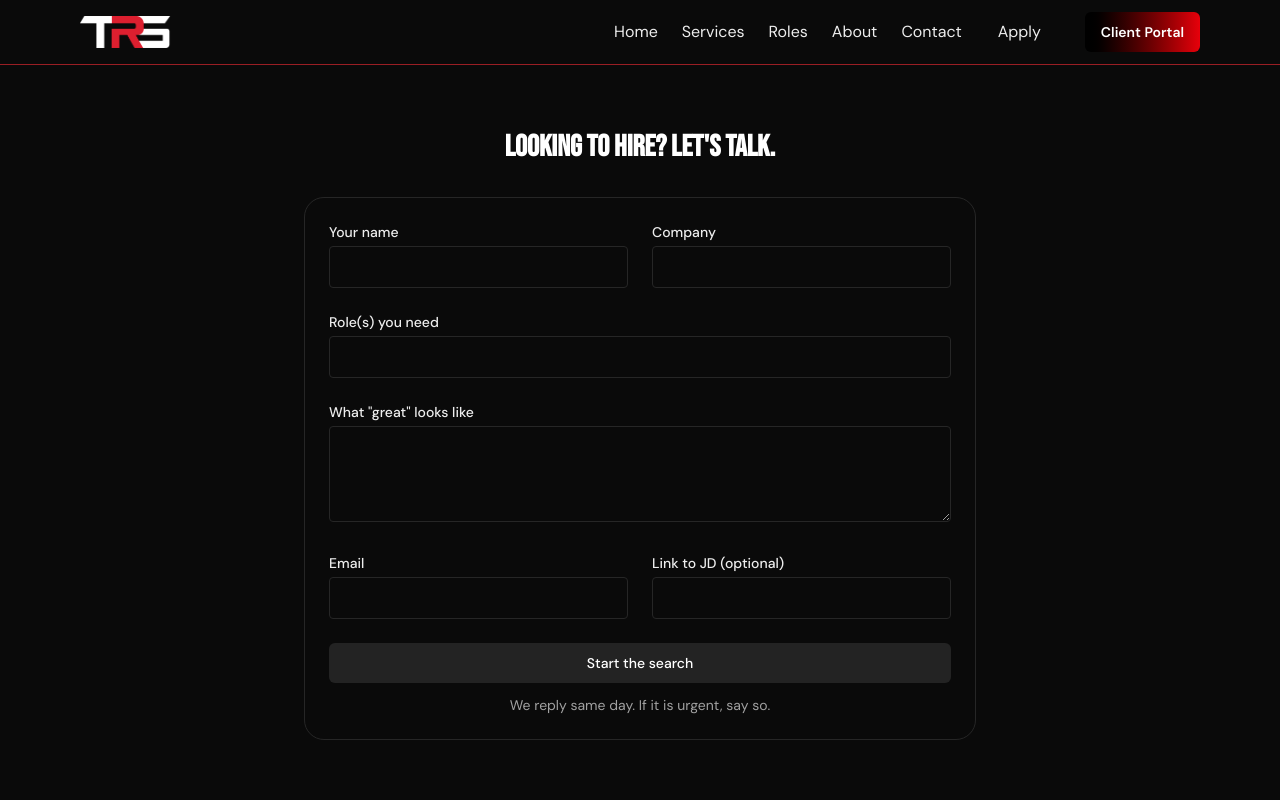
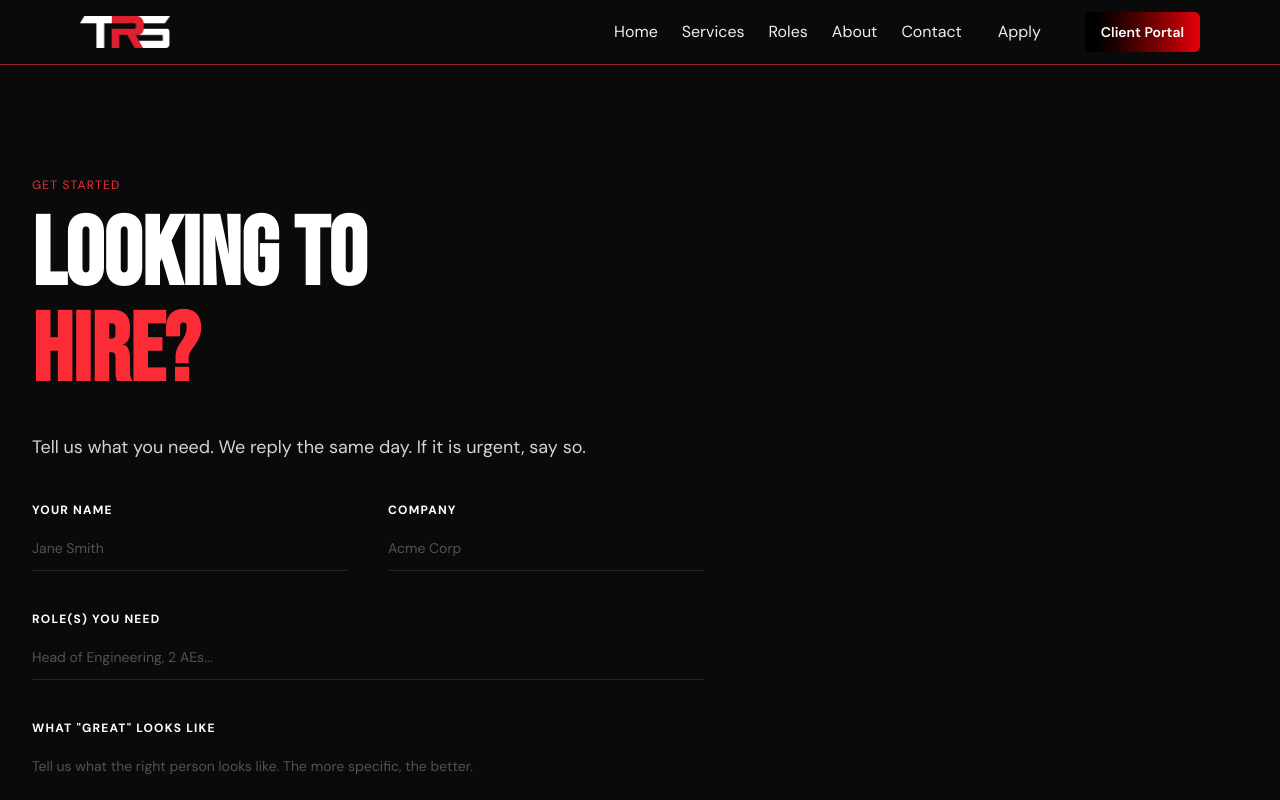
Before and after one commit to trsjohn/trs-website-wendy, a Next.js app: page /contact in a window 1280 px wide. Shown: the top 800 px of the page. Built offline with nearby package versions, Linux system fonts and the light colour scheme.

Commit message:
update pages to match style

```diff
--- a/src/app/contact/page.tsx
+++ b/src/app/contact/page.tsx
@@ -38,62 +38,87 @@ Email: ${values.email}${values.jd ? `\nJD Link: ${values.jd}` : ''}`);
     reset();
   };
 
+  const inputClass = "w-full border-b border-neutral-800 bg-transparent px-0 py-3 text-white placeholder-neutral-600 focus:outline-none focus:border-red-500 transition-colors text-sm";
+  const labelClass = "block text-xs font-bold uppercase tracking-widest text-white mb-2";
+
   return (
-    <div className="max-w-7xl mx-auto px-6 sm:px-8 py-section-y sm:py-section-y-sm">
-      <div className="max-w-2xl mx-auto">
-        <div className="text-center mb-8">
-          <h1 className="text-3xl font-bold text-white mb-4">Looking to hire? Let&apos;s talk.</h1>
+    <div className="space-y-0">
+
+      {/* Hero */}
+      <section className="max-w-7xl mx-auto px-6 sm:px-8 pt-20 pb-8 sm:pt-28 sm:pb-10">
+        <div className="max-w-3xl">
+          <p className="text-xs uppercase tracking-widest text-red-500 mb-4">Get Started</p>
+          <h1 className="text-[clamp(3rem,8vw,6rem)] font-black uppercase leading-none text-white">
+            Looking to<br />
+            <span className="text-red-500">Hire?</span>
+          </h1>
+          <p className="mt-8 text-lg text-neutral-300 max-w-xl leading-relaxed">
+            Tell us what you need. We reply the same day. If it is urgent, say so.
+          </p>
         </div>
+      </section>
 
-        <form onSubmit={handleSubmit(onSubmit)} className="rounded-2xl border border-neutral-800 p-6 space-y-6 text-left">
-          <div className="grid md:grid-cols-2 gap-6">
+      {/* Form */}
+      <section className="max-w-7xl mx-auto px-6 sm:px-8 pb-20">
+        <div className="max-w-2xl">
+          <form onSubmit={handleSubmit(onSubmit)} className="space-y-10">
+
+            <div className="grid md:grid-cols-2 gap-10">
               <div>
-              <label className="block text-sm mb-1 font-medium">Your name</label>
-              <input {...register("name")} className="w-full rounded border border-neutral-800 bg-transparent px-3 py-2" />
-              {errors.name && <p className="text-red-400 text-sm mt-1">{errors.name.message}</p>}
+                <label className={labelClass}>Your name</label>
+                <input {...register("name")} className={inputClass} placeholder="Jane Smith" />
+                {errors.name && <p className="text-red-400 text-xs mt-2 uppercase tracking-wide">{errors.name.message}</p>}
               </div>
               <div>
-              <label className="block text-sm mb-1 font-medium">Company</label>
-              <input {...register("company")} className="w-full rounded border border-neutral-800 bg-transparent px-3 py-2" />
-              {errors.company && <p className="text-red-400 text-sm mt-1">{errors.company.message}</p>}
+                <label className={labelClass}>Company</label>
+                <input {...register("company")} className={inputClass} placeholder="Acme Corp" />
+                {errors.company && <p className="text-red-400 text-xs mt-2 uppercase tracking-wide">{errors.company.message}</p>}
               </div>
             </div>
 
             <div>
-            <label className="block text-sm mb-1 font-medium">Role(s) you need</label>
-            <input {...register("role")} className="w-full rounded border border-neutral-800 bg-transparent px-3 py-2" />
-            {errors.role && <p className="text-red-400 text-sm mt-1">{errors.role.message}</p>}
+              <label className={labelClass}>Role(s) you need</label>
+              <input {...register("role")} className={inputClass} placeholder="Head of Engineering, 2 AEs..." />
+              {errors.role && <p className="text-red-400 text-xs mt-2 uppercase tracking-wide">{errors.role.message}</p>}
             </div>
 
             <div>
-            <label className="block text-sm mb-1 font-medium">What &quot;great&quot; looks like</label>
-            <textarea {...register("great")} className="w-full rounded border border-neutral-800 bg-transparent px-3 py-2 min-h-24" />
-            {errors.great && <p className="text-red-400 text-sm mt-1">{errors.great.message}</p>}
+              <label className={labelClass}>What &quot;great&quot; looks like</label>
+              <textarea
+                {...register("great")}
+                className={`${inputClass} min-h-28 resize-none`}
+                placeholder="Tell us what the right person looks like. The more specific, the better."
+              />
+              {errors.great && <p className="text-red-400 text-xs mt-2 uppercase tracking-wide">{errors.great.message}</p>}
             </div>
 
-          <div className="grid md:grid-cols-2 gap-6">
+            <div className="grid md:grid-cols-2 gap-10">
               <div>
-              <label className="block text-sm mb-1 font-medium">Email</label>
-              <input type="email" {...register("email")} className="w-full rounded border border-neutral-800 bg-transparent px-3 py-2" />
-              {errors.email && <p className="text-red-400 text-sm mt-1">{errors.email.message}</p>}
+                <label className={labelClass}>Email</label>
+                <input type="email" {...register("email")} className={inputClass} placeholder="you@company.com" />
+                {errors.email && <p className="text-red-400 text-xs mt-2 uppercase tracking-wide">{errors.email.message}</p>}
               </div>
               <div>
-              <label className="block text-sm mb-1 font-medium">Link to JD (optional)</label>
-              <input type="url" {...register("jd")} className="w-full rounded border border-neutral-800 bg-transparent px-3 py-2" />
-              {errors.jd && <p className="text-red-400 text-sm mt-1">{errors.jd.message}</p>}
+                <label className={labelClass}>Link to JD <span className="text-neutral-600 normal-case tracking-normal font-normal">(optional)</span></label>
+                <input type="url" {...register("jd")} className={inputClass} placeholder="https://..." />
+                {errors.jd && <p className="text-red-400 text-xs mt-2 uppercase tracking-wide">{errors.jd.message}</p>}
               </div>
             </div>
 
-          <div className="space-y-3">
-            <Button type="submit" disabled={isSubmitting} className="w-full">
-              {isSubmitting ? "Starting…" : "Start the search"}
+            <div className="pt-4 border-t border-white/10">
+              <Button
+                type="submit"
+                disabled={isSubmitting}
+                className="h-14 px-14 font-bold uppercase tracking-widest text-base bg-red-600 hover:bg-red-500 border-0"
+              >
+                {isSubmitting ? "Starting…" : "Start the Search"}
               </Button>
-            <p className="text-center text-sm text-neutral-400">
-              We reply same day. If it is urgent, say so.
-            </p>
             </div>
+
           </form>
         </div>
+      </section>
+
     </div>
   );
 }
--- a/src/app/roles/page.tsx
+++ b/src/app/roles/page.tsx
@@ -28,24 +28,21 @@ function JobDetails({ sourceJdJson }: { sourceJdJson: unknown }) {
   };
 
   const hasAnyDetails = Object.values(details).some(value => value !== undefined);
-
-  if (!hasAnyDetails) {
-    return null;
-  }
+  if (!hasAnyDetails) return null;
 
   return (
-    <div className="space-y-2 text-sm text-neutral-300">
+    <div className="space-y-1 text-sm text-neutral-400 mt-3">
       {details.client && (
-        <p><span className="text-neutral-400">Client:</span> {details.client}</p>
+        <p><span className="text-neutral-500 uppercase tracking-widest text-xs">Client </span>{details.client}</p>
       )}
       {details.location && (
-        <p><span className="text-neutral-400">Location:</span> {details.location}</p>
+        <p><span className="text-neutral-500 uppercase tracking-widest text-xs">Location </span>{details.location}</p>
       )}
       {details.compensation && (
-        <p><span className="text-neutral-400">Compensation:</span> {details.compensation}</p>
+        <p><span className="text-neutral-500 uppercase tracking-widest text-xs">Compensation </span>{details.compensation}</p>
       )}
       {details.contract_type && (
-        <p><span className="text-neutral-400">Type:</span> {details.contract_type}</p>
+        <p><span className="text-neutral-500 uppercase tracking-widest text-xs">Type </span>{details.contract_type}</p>
       )}
     </div>
   );
@@ -74,53 +71,77 @@ export default function RolesPage() {
 
   if (loading) {
     return (
-      <div className="max-w-7xl mx-auto px-6 sm:px-8 py-section-y sm:py-section-y-sm">
-        <div className="text-center">
-          <h1 className="text-3xl font-bold text-white mb-8">Available Roles</h1>
-          <div className="text-neutral-300">Loading roles...</div>
+      <div className="space-y-0">
+        <section className="max-w-7xl mx-auto px-6 sm:px-8 pt-20 pb-16 sm:pt-28 sm:pb-20 border-b border-white/10">
+          <div className="max-w-3xl">
+            <p className="text-xs uppercase tracking-widest text-red-500 mb-4">Open Positions</p>
+            <h1 className="text-[clamp(3rem,8vw,6rem)] font-black uppercase leading-none text-white">
+              Available<br />
+              <span className="text-red-500">Roles.</span>
+            </h1>
           </div>
+        </section>
+        <section className="max-w-7xl mx-auto px-6 sm:px-8 py-20">
+          <p className="text-neutral-500 text-xs uppercase tracking-widest">Loading roles...</p>
+        </section>
       </div>
     );
   }
 
   if (error) {
     return (
-      <div className="max-w-7xl mx-auto px-6 sm:px-8 py-section-y sm:py-section-y-sm">
-        <div className="text-center">
-          <h1 className="text-3xl font-bold text-white mb-8">Available Roles</h1>
-          <div className="text-red-400">{error}</div>
+      <div className="space-y-0">
+        <section className="max-w-7xl mx-auto px-6 sm:px-8 pt-20 pb-16 sm:pt-28 sm:pb-20 border-b border-white/10">
+          <div className="max-w-3xl">
+            <p className="text-xs uppercase tracking-widest text-red-500 mb-4">Open Positions</p>
+            <h1 className="text-[clamp(3rem,8vw,6rem)] font-black uppercase leading-none text-white">
+              Available<br />
+              <span className="text-red-500">Roles.</span>
+            </h1>
           </div>
+        </section>
+        <section className="max-w-7xl mx-auto px-6 sm:px-8 py-20">
+          <p className="text-red-400 text-sm">{error}</p>
+        </section>
       </div>
     );
   }
 
   return (
-    <div className="max-w-7xl mx-auto px-6 sm:px-8 py-section-y sm:py-section-y-sm">
-      <div className="text-center mb-12">
-        <h1 className="text-3xl font-bold text-white mb-4">Available Roles</h1>
-        <p className="text-lg text-neutral-300 max-w-2xl mx-auto">
-          Explore our current open positions and find the role that&apos;s right for you.
+    <div className="space-y-0">
+
+      {/* Hero */}
+      <section className="max-w-7xl mx-auto px-6 sm:px-8 pt-20 pb-16 sm:pt-28 sm:pb-20 border-b border-white/10">
+        <div className="max-w-3xl">
+          <p className="text-xs uppercase tracking-widest text-red-500 mb-4">Open Positions</p>
+          <h1 className="text-[clamp(3rem,8vw,6rem)] font-black uppercase leading-none text-white">
+            Available<br />
+            <span className="text-red-500">Roles.</span>
+          </h1>
+          <p className="mt-8 text-lg text-neutral-300 max-w-xl leading-relaxed">
+            Every role is placed by a human who has read the brief, understands the company, and will personally screen every candidate we send.
           </p>
         </div>
+      </section>
 
+      {/* Roles */}
+      <section className="max-w-7xl mx-auto px-6 sm:px-8 py-20">
         {roles.length === 0 ? (
-        <div className="text-center py-12">
-          <div className="text-neutral-300 mb-4">No roles are currently available.</div>
-          <p className="text-sm text-neutral-400">
+          <div className="border-t border-white/10 pt-12 pb-12">
+            <p className="text-neutral-400 mb-3">No roles are currently available.</p>
+            <p className="text-sm text-neutral-500">
               Check back soon or{" "}
-            <Link href="/contact" className="text-red-400 hover:text-red-300">
+              <Link href="/contact" className="text-red-400 hover:text-red-300 transition-colors">
                 contact us
               </Link>{" "}
               to learn about upcoming opportunities.
             </p>
           </div>
         ) : (
-        <div className="grid gap-6 md:grid-cols-2 lg:grid-cols-3">
+          <div className="divide-y divide-white/10 border-t border-b border-white/10">
             {roles.map((role) => {
-            // Extract the main title (before the dash if present)
               const displayTitle = role.title.split("—")[0]?.trim() || role.title;
 
-            // Extract tags from the job data
               let tags: string[] = [];
               if (role.sourceJdJson) {
                 try {
@@ -134,21 +155,18 @@ export default function RolesPage() {
               return (
                 <div
                   key={role.id}
-                className="rounded-2xl border border-neutral-800 bg-white/5 p-6 transition-all duration-200 hover:bg-white/10 hover:border-neutral-700"
+                  className="py-8 flex flex-col sm:flex-row sm:items-center gap-6 hover:bg-white/[0.02] transition-colors px-2 -mx-2"
                 >
-                <div className="mb-4">
-                  <h2 className="text-xl font-semibold text-white mb-2">
+                  <div className="flex-1 min-w-0">
+                    <h2 className="text-lg font-black uppercase tracking-wide text-white mb-2">
                       {displayTitle}
                     </h2>
-
-                  <TagBubbles tags={tags} className="mb-3" />
-
+                    <TagBubbles tags={tags} className="mb-1" />
                     <JobDetails sourceJdJson={role.sourceJdJson} />
                   </div>
-
-                <div className="mt-auto">
+                  <div className="shrink-0">
                     <Link href={`/apply?role=${role.id}`}>
-                    <Button className="w-full">
+                      <Button className="h-10 px-6 font-bold uppercase tracking-wider text-sm">
                         Apply Now
                       </Button>
                     </Link>
@@ -158,23 +176,29 @@ export default function RolesPage() {
             })}
           </div>
         )}
+      </section>
 
-      {/* Call to action */}
-      <div className="mt-12 text-center">
-        <div className="rounded-2xl border border-neutral-800 bg-white/5 p-8">
-          <h2 className="text-2xl font-semibold text-white mb-4">
-            Don&apos;t see the right role?
+      {/* Don't see the right role */}
+      <section className="max-w-7xl mx-auto px-6 sm:px-8 py-32 sm:py-40 border-t border-white/10">
+        <div className="text-center max-w-3xl mx-auto">
+          <p className="text-xs uppercase tracking-widest text-neutral-500 mb-8">Get in Touch</p>
+          <h2 className="text-[clamp(2.2rem,6vw,4.5rem)] font-black uppercase text-white leading-none">
+            Don&apos;t See the<br />
+            <span className="text-red-500">Right Role?</span>
           </h2>
-          <p className="text-neutral-300 mb-6">
+          <p className="mt-8 text-lg text-neutral-400 max-w-lg mx-auto">
             We&apos;re always looking for exceptional talent. Get in touch and let us know what you&apos;re looking for.
           </p>
+          <div className="mt-10">
             <Link href="/contact">
-            <Button variant="ghost">
+              <Button className="h-14 px-14 font-bold uppercase tracking-widest text-base bg-red-600 hover:bg-red-500 border-0">
                 Contact Us
               </Button>
             </Link>
           </div>
         </div>
+      </section>
+
     </div>
   );
 }
```
Lines whose indentation alone changed are shown as unchanged.
